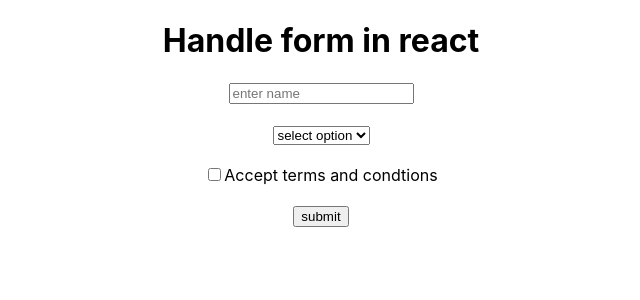
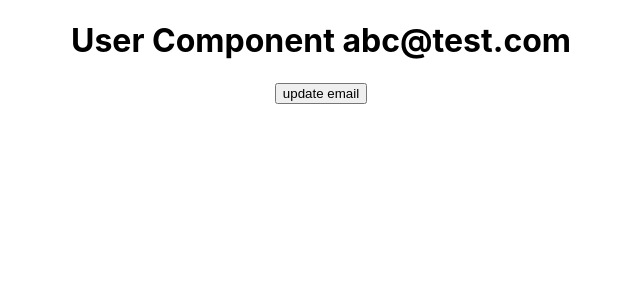
Before and after one commit to deepakpandey710/learn-react, a React (Create React App) app: page / in a window 1280 px wide. Shown: the top 300 px of the page, without its empty margins (319-959 px from the left). Built offline with nearby package versions, Linux system fonts and the light colour scheme.

Commit message:
commiting render life cycle method

```diff
--- a/src/App.js
+++ b/src/App.js
@@ -1,65 +1,15 @@
 import {Component, useState} from 'react';
-import logo from './logo.svg';
 import './App.css';
-import Student from './Student';
-
-
+import User from './User';
 function App(){
-  const [name,setName]=useState("");
-  const [tnc,setTnc]=useState(false);
-  const [interest,setInterest]=useState("");
-  function getFormData(e) {
-    console.log(name,tnc,interest);
-    e.preventDefault();
-  }
-
+  const [name,setName]=useState("deepak");
   return(
     <div className="App">
-      <h1>Handle form in react</h1>
-      <form onSubmit={getFormData}>
-        <input type="text" placeholder="enter name"  onChange={(e)=>setName(e.target.value)} /> <br/><br/>
-        <select onChange={(e)=>setInterest(e.target.value)}>
-          <option>select option</option>
-          <option>Marvel</option>
-          <option>DC</option>
-        </select><br/><br/>
-        <input type="checkbox" onChange={(e)=>setTnc(e.target.checked)}/><span>Accept terms and condtions</span>
-        <br/><br/>
-        <button type='submit'>submit</button>
-      </form>
+      <User name={name}/>
+      {/* <button onClick={()=>setName("pandey")}>update name</button> */}
     </div>
   )
 }
 
 
-
-
-
-
-
-
-
-
-
-// class App extends Component {
-//   constructor(){
-//     super();
-//     this.state={
-//       data:1
-//     }
-//   }
-//   update(){
-//     this.setState({
-//       data:this.state.data+1
-//     })
-//   }
-//   render(){
-//     return (
-//       <div className="App">
-//         <h1>hi {this.state.data}</h1>
-//         <button onClick={()=>this.update()}>click me</button>
-//       </div>
-//     );
-//   }
-// }
 export default App;
--- /dev/null
+++ b/src/User.js
@@ -0,0 +1,35 @@
+import { Component } from "react";
+
+class User extends Component{
+    ///// props update//////
+    // render()
+    // {
+    //     console.warn("render method calling");
+    //     return(
+    //         <div>
+    //             <h1>User Component {this.props.name}</h1>
+
+    //         </div>
+    //     )
+    // }
+
+///////state update
+    constructor(){
+        super();
+        this.state={
+            email:"abc@test.com"
+        }
+    }
+    render()
+    {
+        console.warn("render method calling");
+        return(
+            <div>
+                <h1>User Component {this.state.email}</h1>
+                <button onClick={()=>this.setState({email:"xyz@test.com"})}>update email</button>
+
+            </div>
+        )
+    }
+}
+export default User;
```
